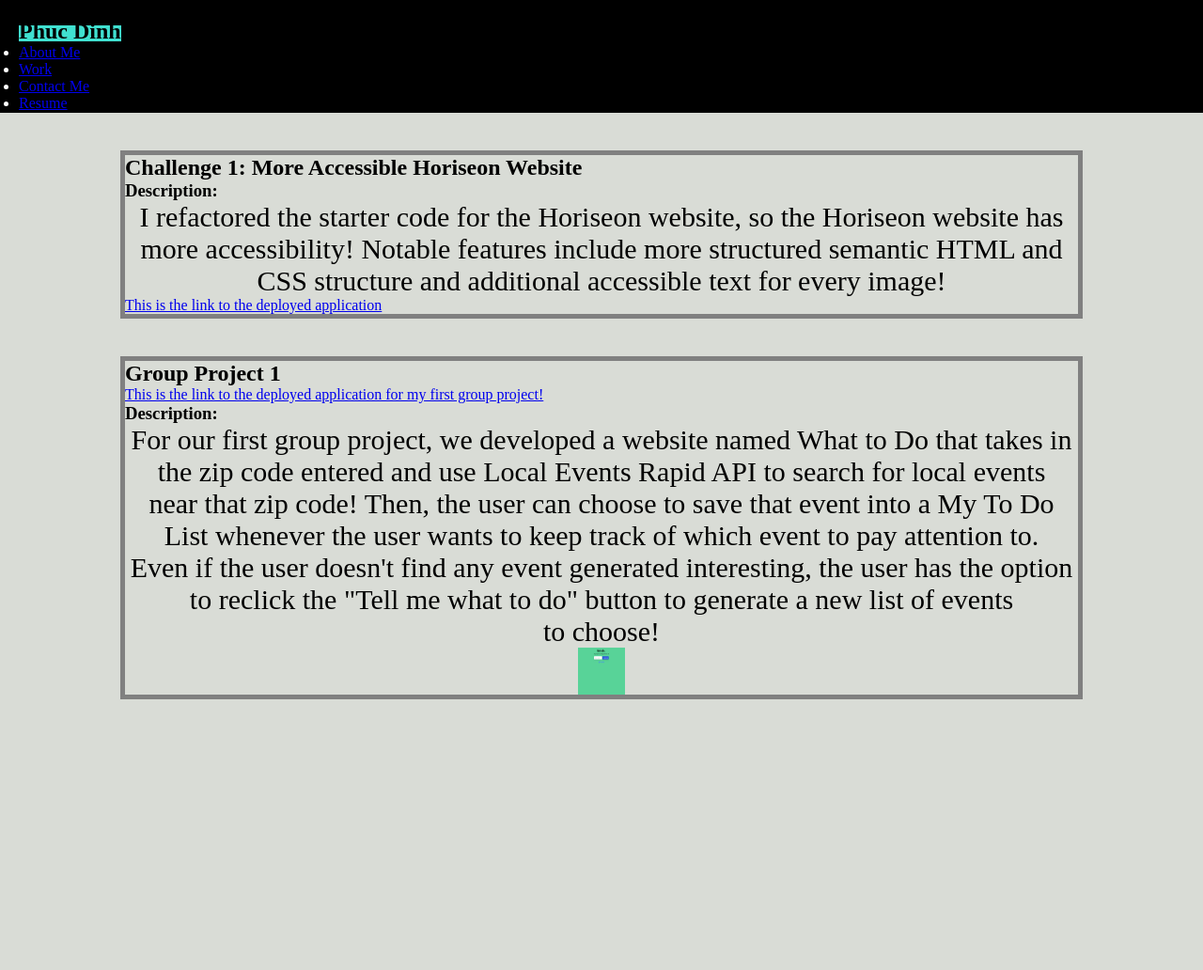
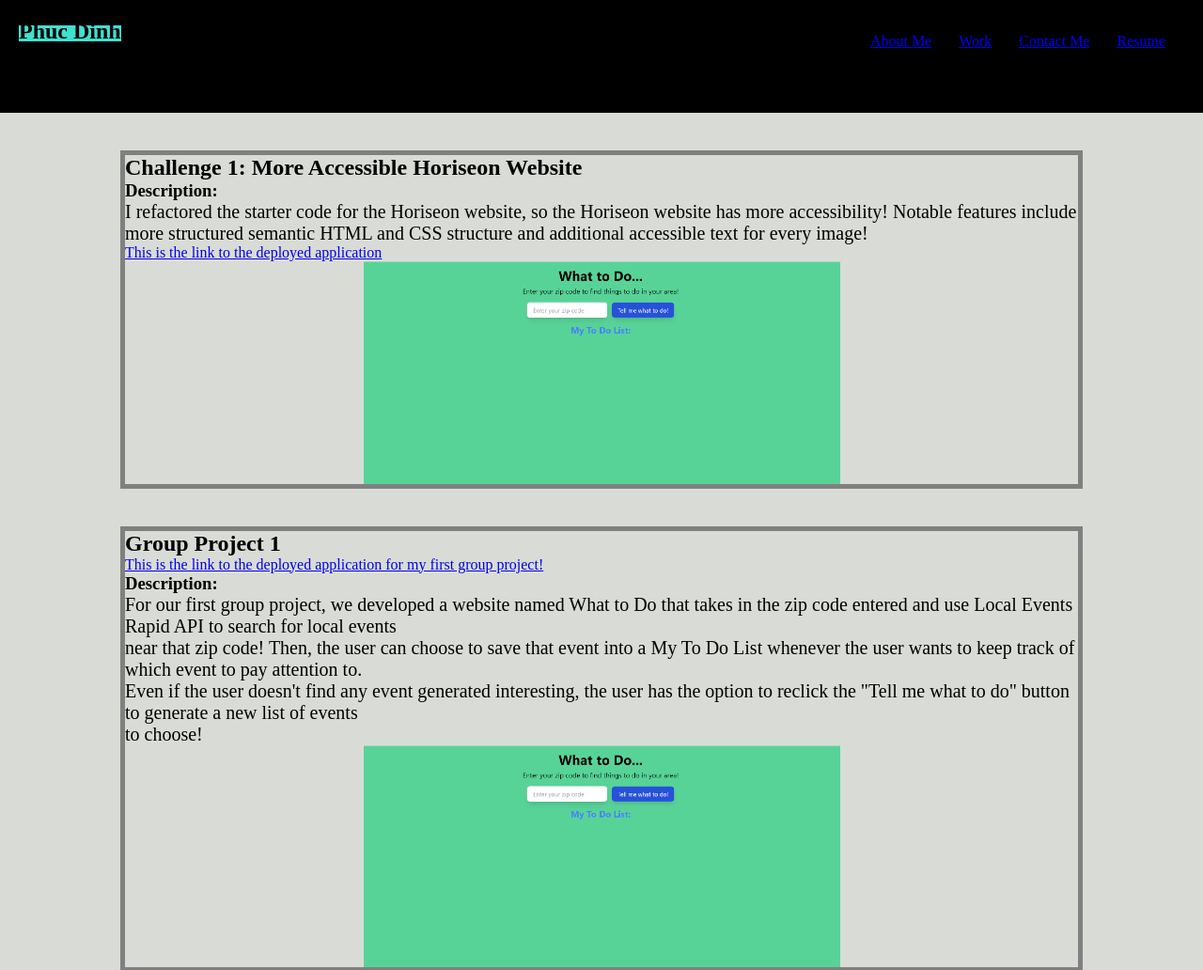
Before and after one commit to Fuvolution/my-portfolio, a plain HTML site: page index.html in a window 1280 px wide. Shown: the top 1032 px of the page at 94% size. Before the commit the page ends 800 px from the top, so only its background shows below. Drawn offline with Linux system fonts and the light colour scheme.

Commit message:
Added the deployed application link, information, and image for challenge 1

```diff
--- a/assets/style.css
+++ b/assets/style.css
@@ -26,8 +26,26 @@ body {
 .my-name-heading {
     display: inline;
     color:black;
-    font-family:'Trebuchet MS', 'Lucida Sans Unicode', 'Lucida Grande', 'Lucida Sans', Arial, sans-serif
-    font-size 150px;
+    font-family: 'Trebuchet MS', 'Lucida Sans Unicode', 'Lucida Grande', 'Lucida Sans', Arial, sans-serif
+    font-size: 150px;
+}
+
+nav{
+    padding-top: 15px;
+    margin-right: 20px;
+    float: right;
+    font-family:'Gill Sans', 'Gill Sans MT', Calibri, 'Trebuchet MS', sans-serif
+    font-size: 20%;
+}
+
+.navigation-links-list {
+    list-style-type: none;
+}
+
+.nav-item {
+    display: inline-block;
+    margin-left: 25px;
+    color:#ffffff;
 }
 
 main .challenge-1,
@@ -38,14 +56,13 @@ main .group-project-1{
 }
 
 p{
-    text-align: center;
-    font-size: 30px;
+    font-size: 20px;
 }
 
 img{
     display: block;
-    height: 50px;
-    width: 50px;
+    height: 50%;
+    width: 50%;
     margin-left: auto;
     margin-right: auto;
 }
--- a/index.html
+++ b/index.html
@@ -39,6 +39,7 @@
                     more structured semantic HTML and CSS structure and additional accessible text for every image!
                 </p>
                 <a href="https://fuvolution.github.io/more-accessible-Horiseon-website/"> This is the link to the deployed application</a>
+                <img src="./assets/group-project-1-deployed-application image.png" id="application-id-2" alt="Horiseon-website"></img>
             </section>
             <section class="group-project-1">
                 <h2> Group Project 1 </h2>
@@ -48,7 +49,7 @@
                 <p> near that zip code! Then, the user can choose to save that event into a My To Do List whenever the user wants to keep track of which event to pay attention to. </p>
                 <p> Even if the user doesn't find any event generated interesting, the user has the option to reclick the "Tell me what to do" button to generate a new list of events </p>
                 <p> to choose! </p>
-                <img src="./assets/group-project-1-deployed-application image.png" id="application-id-2"></img>
+                <img src="./assets/group-project-1-deployed-application image.png" id="application-id-2" alt="Random Activity Finder Based on Zip Code Proximity"</img>
             </section>
         </main>
     </body>
```
Also changed, not shown: 1 other file.
